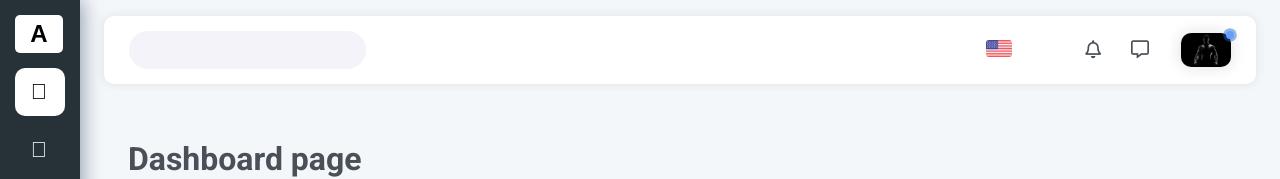
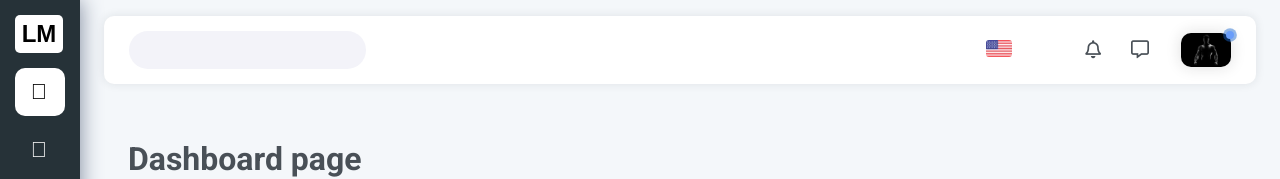
Before and after one commit to Saveliy199757/pet-project-life-maneger, an Angular app: page /dashboard in a window 1280 px wide. Shown: the top 179 px of the page. Built offline with nearby package versions, Linux system fonts and the light colour scheme.

Commit message:
change text content, correct style sidenav

```diff
--- a/src/app/components/sidenav/sidenav.component.html
+++ b/src/app/components/sidenav/sidenav.component.html
@@ -1,7 +1,7 @@
 <div class="sidenav" [ngClass]="collapsed ? 'sidenav-collapsed': ''">
   <div class="logo-container">
-    <button class="logo" (click)="toggleSidenav()">A</button>
-    <div class="logo-text" @fadeInOut *ngIf="collapsed">Angular</div>
+    <button class="logo" (click)="toggleSidenav()">LM</button>
+    <div class="logo-text" @fadeInOut *ngIf="collapsed">Life Manager</div>
     <div class="btn-close" *ngIf="collapsed" @rotate (click)="closeSidenav()">
       <i class="fal fa-times close-icon"></i>
     </div>
--- a/src/app/components/sidenav/sidenav.component.scss
+++ b/src/app/components/sidenav/sidenav.component.scss
@@ -32,6 +32,7 @@
       font-size: 24px;
       font-weight: 700;
       color: #fff;
+      white-space: nowrap;
     }
 
     .btn-close {
```
